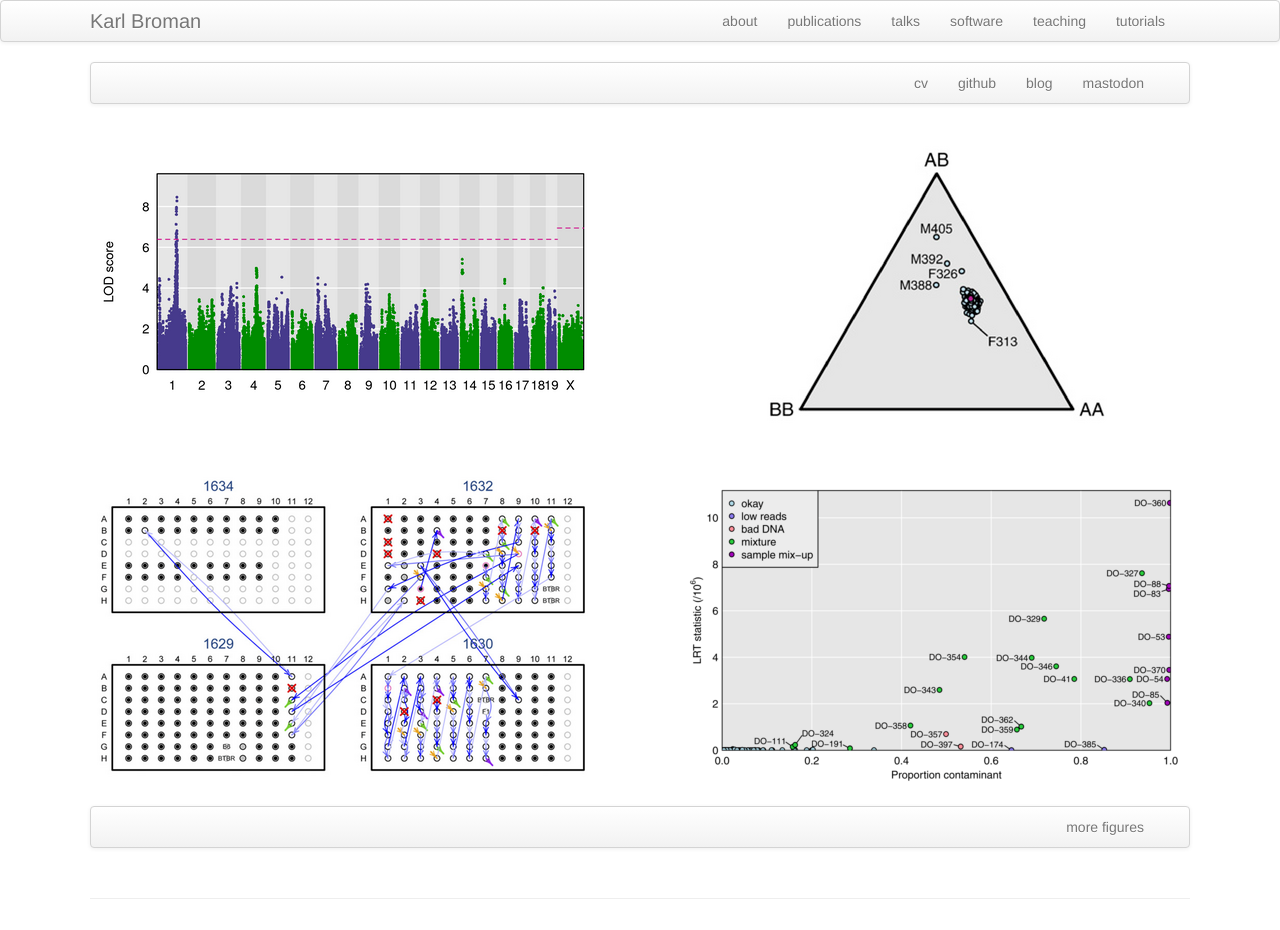
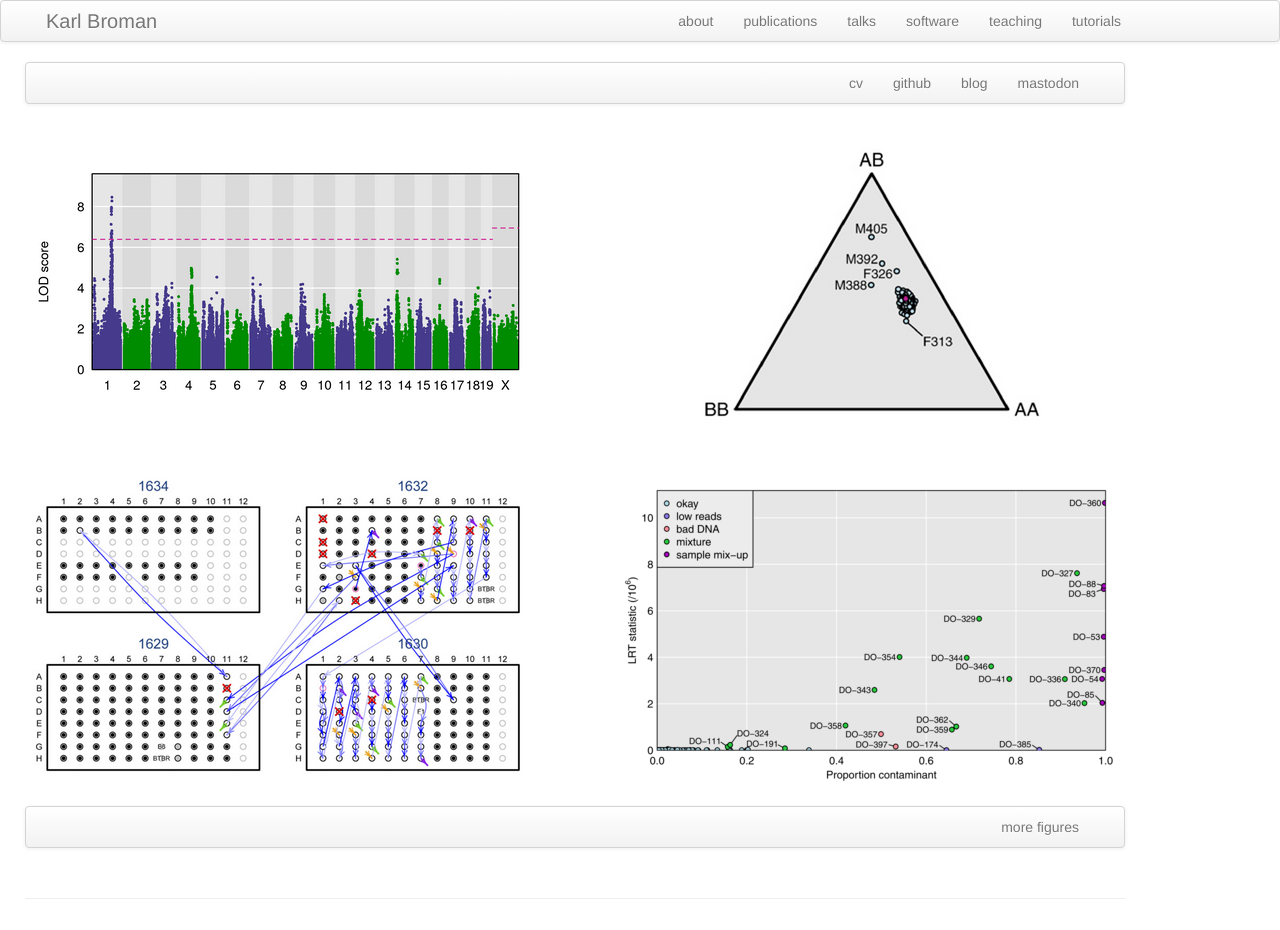
Before and after one commit to kbroman/kbroman.github.io, a Jekyll site: the page built from index.md, in a window 1280 px wide. Built offline with Jekyll 4.4.1, drawn with Linux system fonts in a browser that asks for light colours.

Commit message:
adjust margins

```diff
--- a/assets/themes/twitter/css/style.css
+++ b/assets/themes/twitter/css/style.css
@@ -1,7 +1,10 @@
 /* Custom container */
 .container-narrow {
   margin: 0 auto;
-  max-width: 1100px; }
+  max-width: 1100px;
+  margin-left: 25px;
+  margin-right: 25px;
+}
 
 .container-narrow > hr {
   margin: 30px 0; }
```
